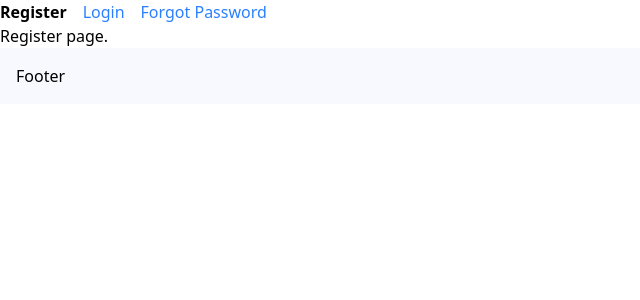
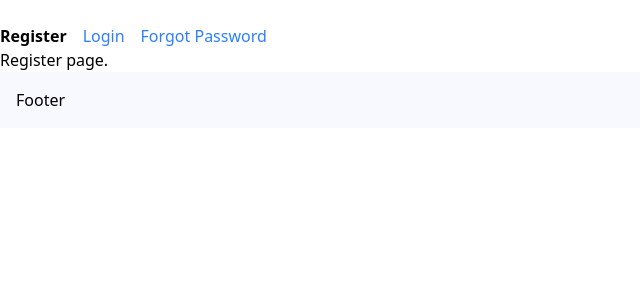
Before and after one commit to Win94js/Learning_NextJS, a Next.js app: page /register in a window 1280 px wide. Shown: the top 300 px of the page, without its empty margins (0-640 px from the left). Built offline with nearby package versions, Linux system fonts and the light colour scheme.

Commit message:
template

```diff
--- a/src/app/(auth)/layout.tsx
+++ b/src/app/(auth)/template.tsx
@@ -2,7 +2,9 @@
 
 import Link from "next/link";
 import { usePathname } from "next/navigation";
+
 import "./styles.css";
+import { useState } from "react";
 
 // import type  {Metadata} from "next";
 
@@ -22,9 +24,13 @@
 }:{
     children: React.ReactNode;
 }){
+    const [input,setInput] = useState("");
     const pathName = usePathname();
     return (
         <div>
+            <div>
+                <input value={input} onChange={e => setInput(e.target.value)} />
+            </div>
             {navLinks.map((link) => {
                 const isActive = pathName === link.href || (pathName.startsWith(link.href) && link.href !== "/")
                 return (
```
